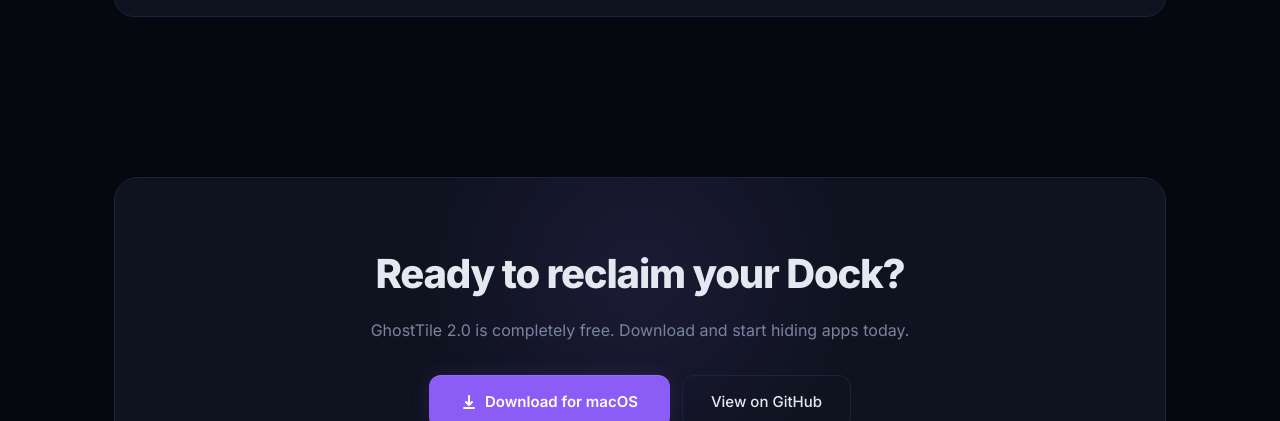
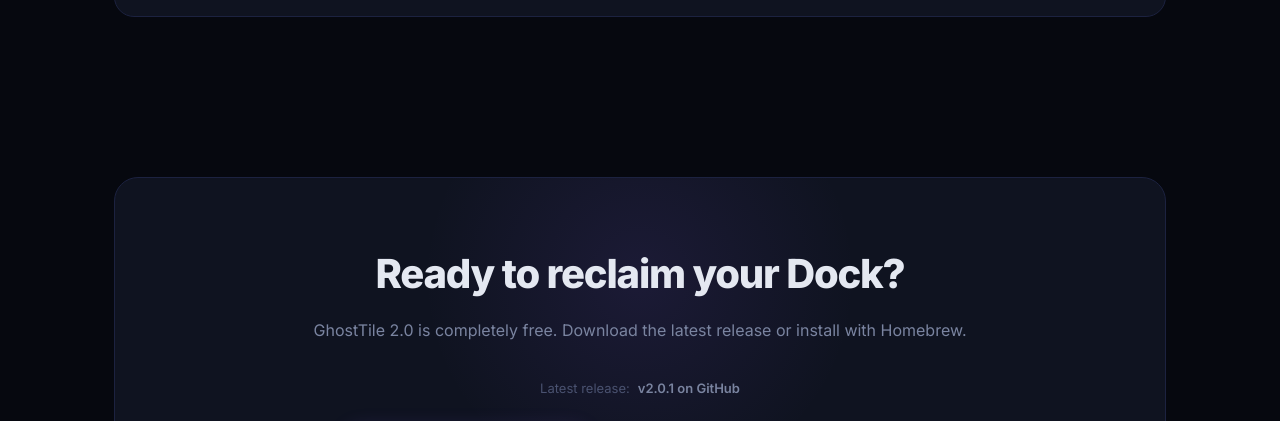
Before and after one commit to hewigovens/ghosttile-cli, a plain HTML site: page docs/index.html in a window 1280 px wide. Shown: the part 5130-5551 px from the top of the page. Drawn offline with Linux system fonts and the light colour scheme.

Commit message:
Fix download release links (#3)

```diff
--- a/docs/index.html
+++ b/docs/index.html
@@ -815,6 +815,29 @@
       position: relative;
     }
 
+    .download-note {
+      display: inline-flex;
+      gap: 8px;
+      align-items: center;
+      justify-content: center;
+      margin-top: -12px;
+      margin-bottom: 28px;
+      color: var(--text-dim);
+      font-size: 13px;
+      position: relative;
+    }
+
+    .download-note a {
+      color: var(--text-secondary);
+      font-weight: 600;
+      text-decoration: none;
+      transition: color 0.15s;
+    }
+
+    .download-note a:hover {
+      color: var(--text);
+    }
+
     .cta-box .hero-actions {
       position: relative;
     }
@@ -960,7 +983,7 @@
         <a href="#use-cases">Use Cases</a>
         <a href="#story">Story</a>
         <a href="#how">Get Started</a>
-        <a href="https://github.com/hewigovens/ghosttile-cli" class="nav-cta">
+        <a href="#download" class="nav-cta">
           Download
         </a>
       </div>
@@ -1241,15 +1264,20 @@
   <section class="cta-section" id="download">
     <div class="cta-box reveal">
       <h2>Ready to reclaim your Dock?</h2>
-      <p>GhostTile 2.0 is completely free. Download and start hiding apps today.</p>
+      <p>GhostTile 2.0 is completely free. Download the latest release or install with Homebrew.</p>
+      <div class="download-note">
+        Latest release:
+        <a href="https://github.com/hewigovens/ghosttile-cli/releases/tag/v2.0.1">v2.0.1 on GitHub</a>
+      </div>
       <div class="hero-actions">
-        <a href="#" class="btn-primary">
+        <a href="https://github.com/hewigovens/ghosttile-cli/releases/download/v2.0.1/GhostTile-2.0.1.zip" class="btn-primary">
           <svg width="16" height="16" fill="none" stroke="currentColor" stroke-width="2" stroke-linecap="round">
             <path d="M8 2v9m0 0l-3-3m3 3l3-3M3 14h10"/>
           </svg>
           Download for macOS
         </a>
-        <a href="https://github.com/hewigovens/ghosttile-cli" class="btn-secondary">View on GitHub</a>
+        <a href="https://github.com/hewigovens/ghosttile-cli/releases" class="btn-secondary">GitHub Releases</a>
+        <a href="https://github.com/hewigovens/ghosttile-cli" class="btn-secondary">View source</a>
       </div>
     </div>
   </section>
```
